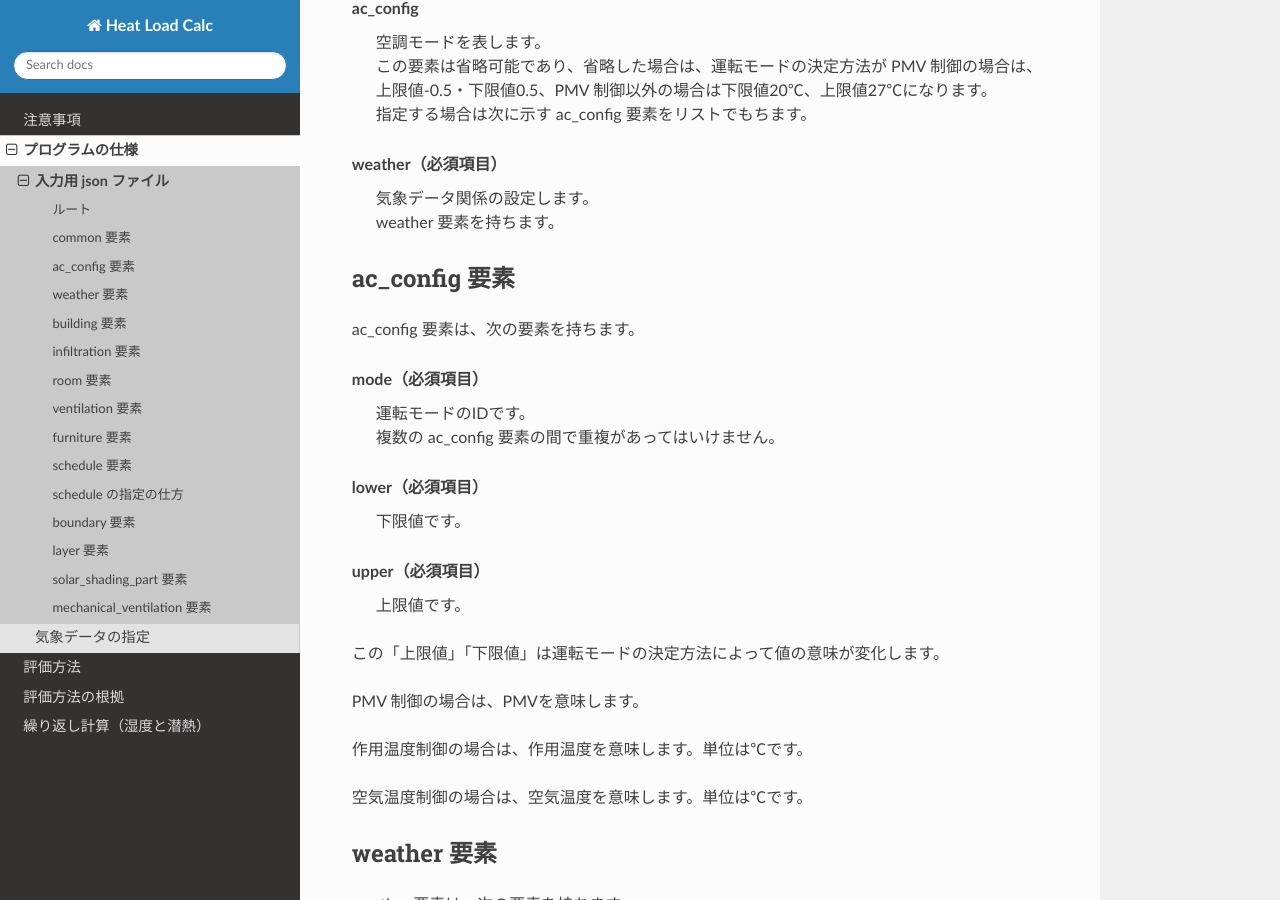
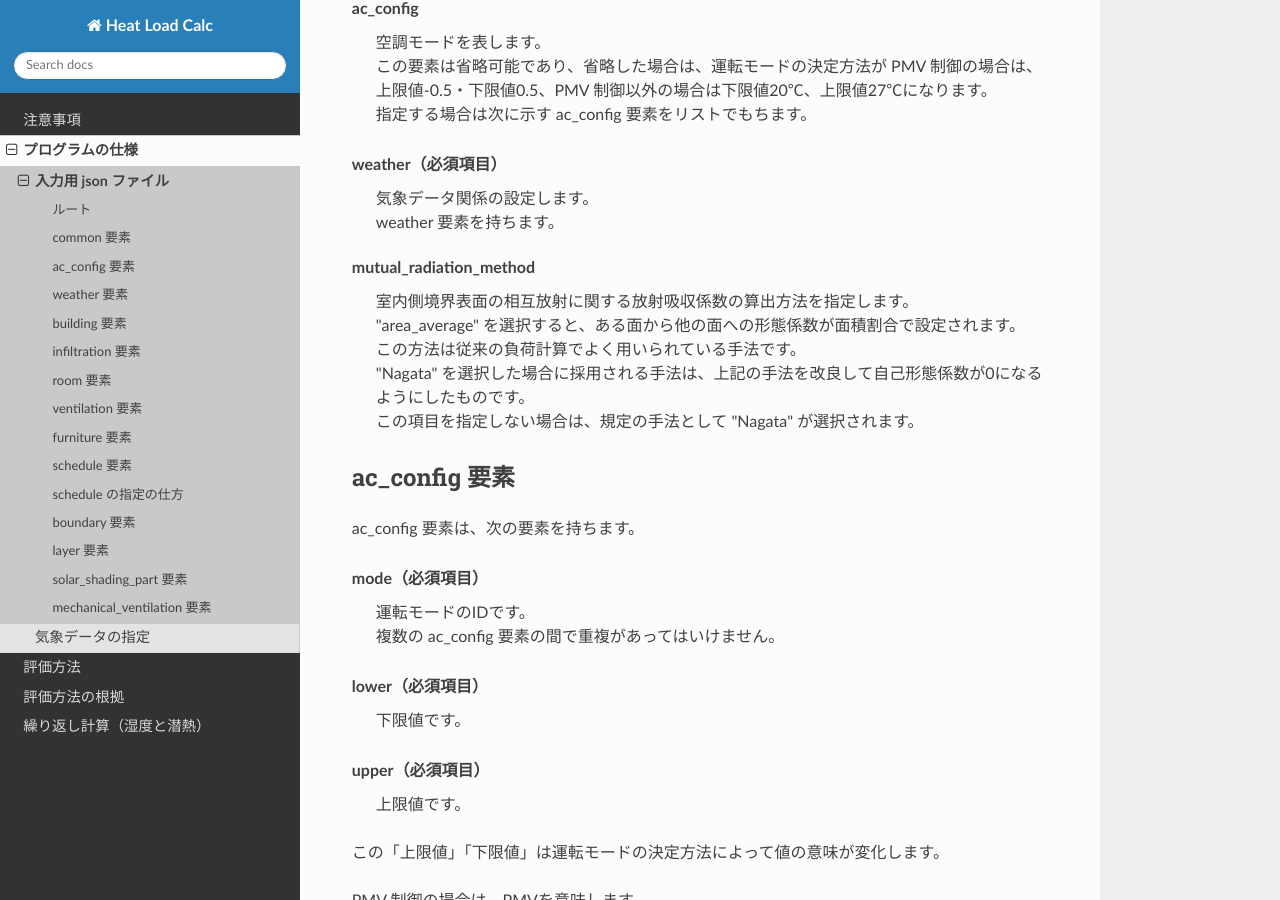
Before and after one commit to HC-Energy/hc-energy-doc-ja, a Sphinx documentation site: the page built from docs/source/contents/02_01_spec_input.rst, in a window 1280 px wide and 900 px high, scrolled down 1784 px. Built offline with Sphinx 7.4.7 and the Read the Docs theme 2.0.0, drawn with Linux system fonts in a browser that asks for light colours.

Commit message:
add spec for input

```diff
--- a/docs/source/contents/02_01_spec_input.rst
+++ b/docs/source/contents/02_01_spec_input.rst
@@ -77,6 +77,12 @@ ac_config
 weather（必須項目）
     | 気象データ関係の設定します。
     | weather 要素を持ちます。
+mutual_radiation_method
+    | 室内側境界表面の相互放射に関する放射吸収係数の算出方法を指定します。
+    | "area_average" を選択すると、ある面から他の面への形態係数が面積割合で設定されます。
+    | この方法は従来の負荷計算でよく用いられている手法です。
+    | "Nagata" を選択した場合に採用される手法は、上記の手法を改良して自己形態係数が0になるようにしたものです。
+    | この項目を指定しない場合は、規定の手法として "Nagata" が選択されます。
 
 ------------------------------------------------------------------------------------------------------------------------
 ac_config 要素
```
